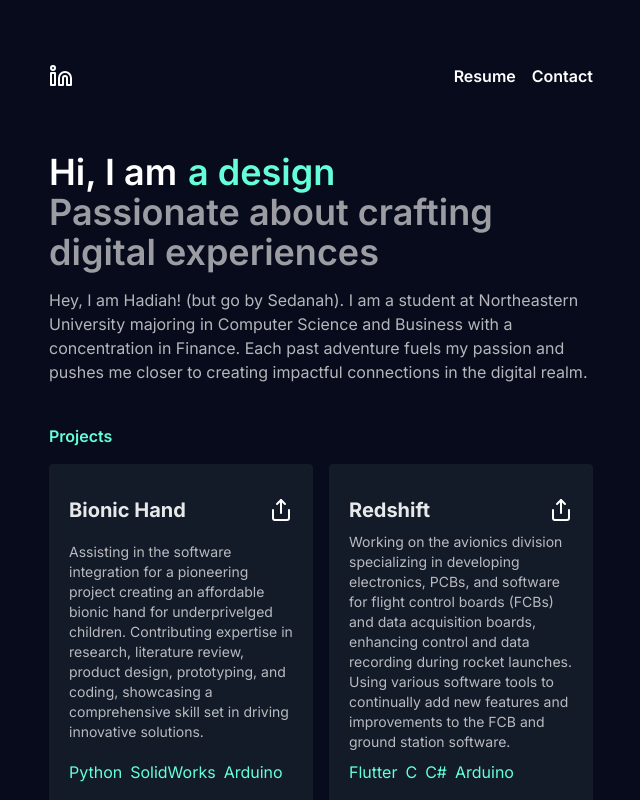
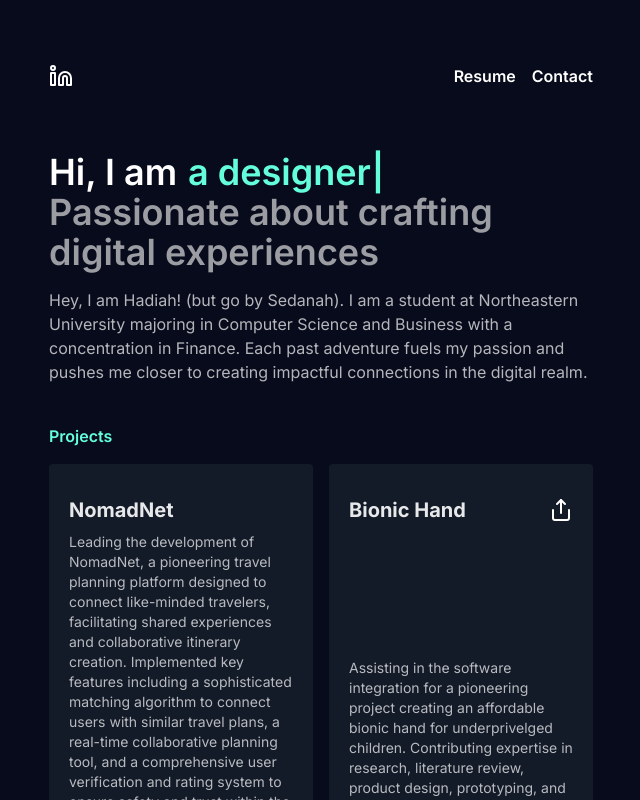
Before and after one commit to Sedanah/final-portfolio, a Next.js app: page / in a window 1280 px wide. Shown: the top 800 px of the page, without its empty margins (319-959 px from the left). Built offline with nearby package versions, Linux system fonts and the light colour scheme.

Commit message:
upd projects

```diff
--- a/src/app/page.js
+++ b/src/app/page.js
@@ -1,10 +1,8 @@
 "use client";
-import Image from "next/image";
 import Link from "next/link";
 import { TypeAnimation } from "react-type-animation";
 import { useState } from "react";
 import { Github, Share, Music4, Linkedin} from "lucide-react";
-
 
 
 
@@ -137,6 +135,15 @@ export default function Home() {
 }
 
 const projects = [
+
+
+  {
+    projectName: "NomadNet",
+    description: "Leading the development of NomadNet, a pioneering travel planning platform designed to connect like-minded travelers, facilitating shared experiences and collaborative itinerary creation. Implemented key features including a sophisticated matching algorithm to connect users with similar travel plans, a real-time collaborative planning tool, and a comprehensive user verification and rating system to ensure safety and trust within the community. Deployed a CI/CD pipeline for efficient development, testing, and deployment processes, reducing time-to-market and enabling rapid iteration based on user feedback.",
+    techStack: "React, Next.js, TailwindCSS, MongoDB",
+    githubLink: "",
+  },
+
   {
     projectName: "Bionic Hand",
     description: "Assisting in the software integration for a pioneering project creating an affordable bionic hand for underprivelged children. Contributing expertise in research, literature review, product design, prototyping, and coding, showcasing a comprehensive skill set in driving innovative solutions. ",
```
